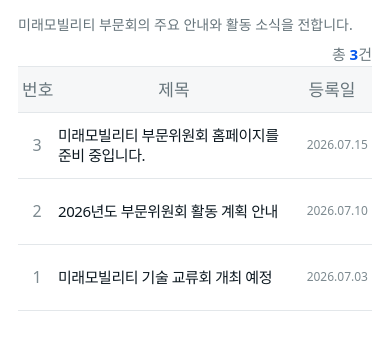
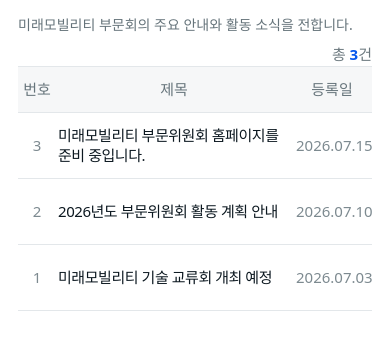
Before and after one commit to ksnve-future-mobility/homepage, a Next.js app: page /notices in a window 390 px wide. Shown: the part 162-501 px from the top of the page. Built offline with nearby package versions, Linux system fonts and the light colour scheme; no server answers.

Commit message:
Update future mobility division homepage

```diff
--- a/app/globals.css
+++ b/app/globals.css
@@ -91,24 +91,25 @@
     padding:0 4px;
   }
   .notice-board-section .board-head{
-    font-size:17px;
-    font-weight:500;
+    font-size:15px;
+    font-weight:400;
     min-height:46px;
   }
   .notice-board-section .board-number{
-    font-size:16px;
+    font-size:15px;
     font-weight:400;
   }
   .notice-board-section .board-row time{
     display:block;
-    font-size:12px;
+    font-size:15px;
+    font-weight:400;
     line-height:1.35;
     text-align:right;
     white-space:nowrap;
   }
   .notice-board-section .board-row strong{
     font-size:15px;
-    font-weight:500;
+    font-weight:400;
     line-height:1.35;
     white-space:normal;
     display:-webkit-box;
```
